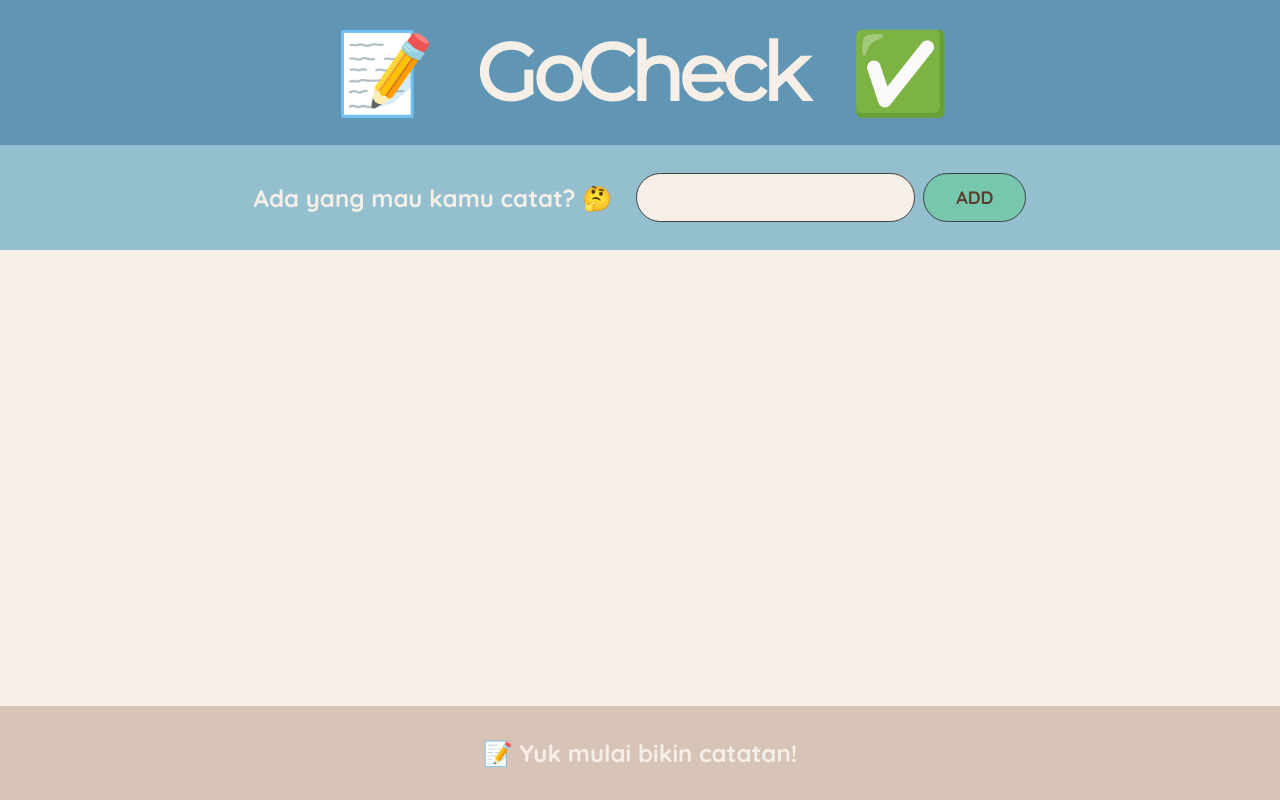
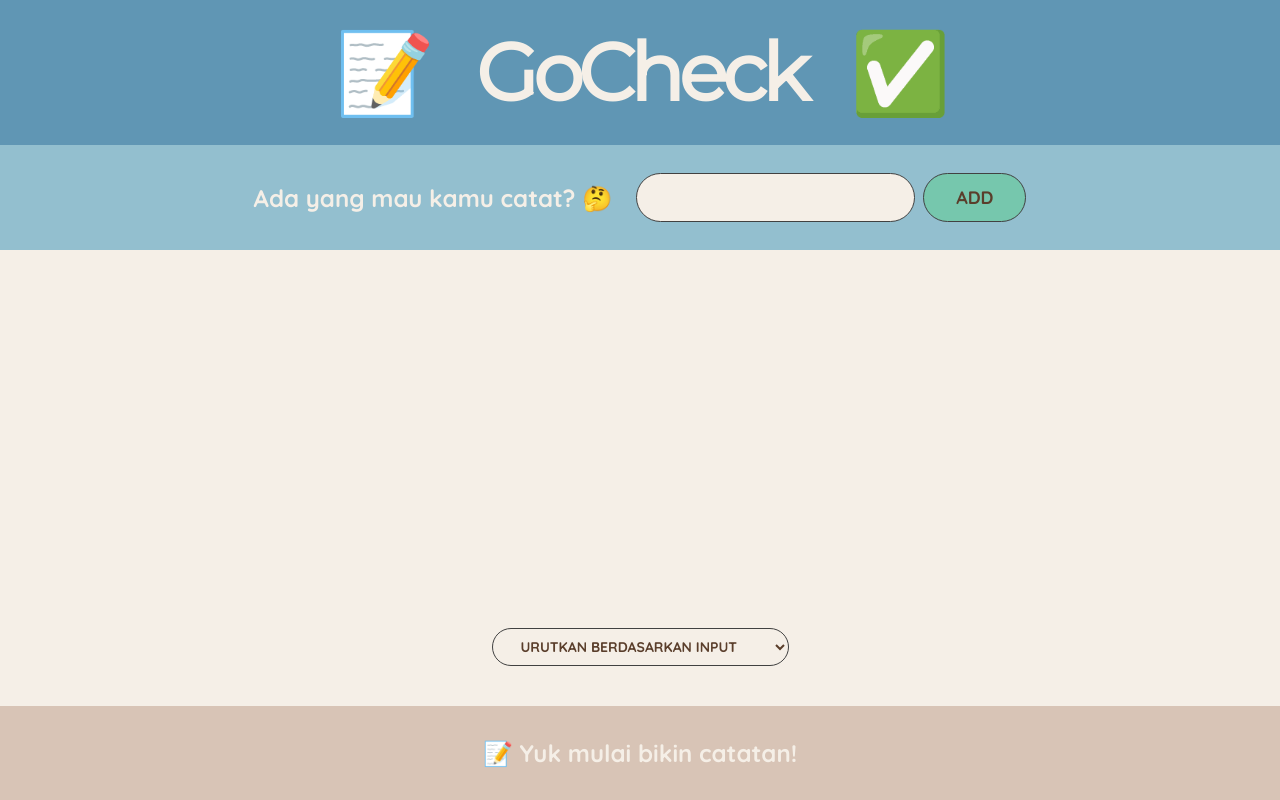
Before and after one commit to aryoaditya/gocheck-react, a React (Create React App) app: page / in a window 1280 px wide. Built offline with nearby package versions, Linux system fonts and the light colour scheme; the HTML template or start-up script is replaced by a standard one.

Commit message:
feat: sort by

```diff
--- a/src/components/Checklist.js
+++ b/src/components/Checklist.js
@@ -1,8 +1,26 @@
+import { useState } from "react";
+
 function Checklist({listItems, onDeleteItem, onToggleItem}) {
+    const [sortBy, setSortBy] = useState("input");
+
+    function sortItems() {
+        switch (sortBy) {
+        case "title":
+            return listItems.slice().sort((a, b) => a.title.localeCompare(b.title));
+        case "status":
+            return listItems.slice().sort((a, b) => Number(a.done) - Number(b.done));
+        case "input":
+        default:
+            return listItems;
+        }
+    }
+
+    const sortedItems = sortItems();
+
     return (
         <div className="list">
             <ul>
-                {listItems.map((item) => (
+                {sortedItems.map((item) => (
                     <Item
                         item={item}
                         onDeleteItem={onDeleteItem}
@@ -11,6 +29,13 @@ function Checklist({listItems, onDeleteItem, onToggleItem}) {
                     />
                 ))}
             </ul>
+            <div className="actions">
+                <select value={sortBy} onChange={(e) => setSortBy(e.target.value)}>
+                <option value="input">Urutkan berdasarkan input</option>
+                <option value="title">Urutkan berdasarkan judul</option>
+                <option value="status">Urutkan berdasarkan status</option>
+                </select>
+            </div>
 
         </div>
     );
--- a/src/index.css
+++ b/src/index.css
@@ -117,7 +117,7 @@ input[type="checkbox"] {
 .list li button {
   cursor: pointer;
   background: none;
-  border: none;
+  border: solid 1px #414141;
   font-size: 1.8rem;
   padding: 0.8rem;
   transform: translateY(2px);
```
